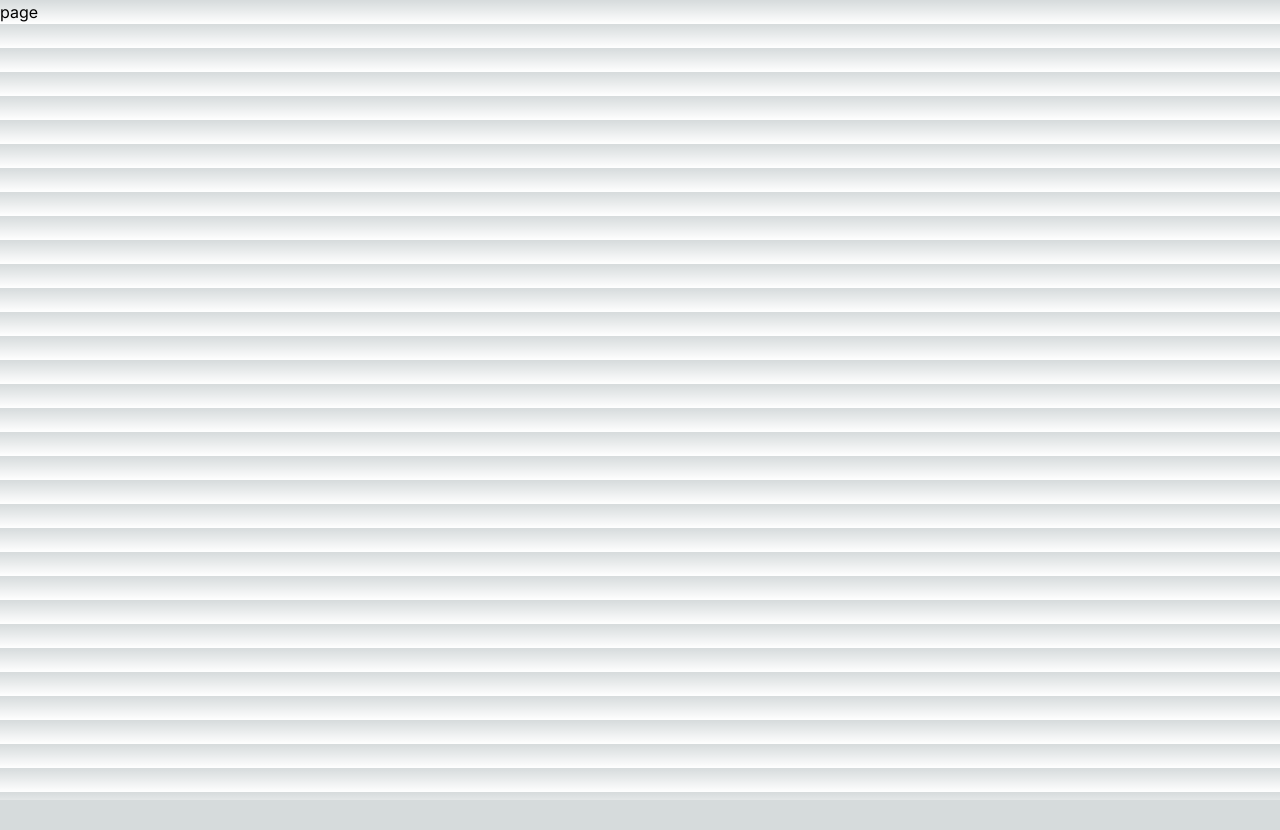
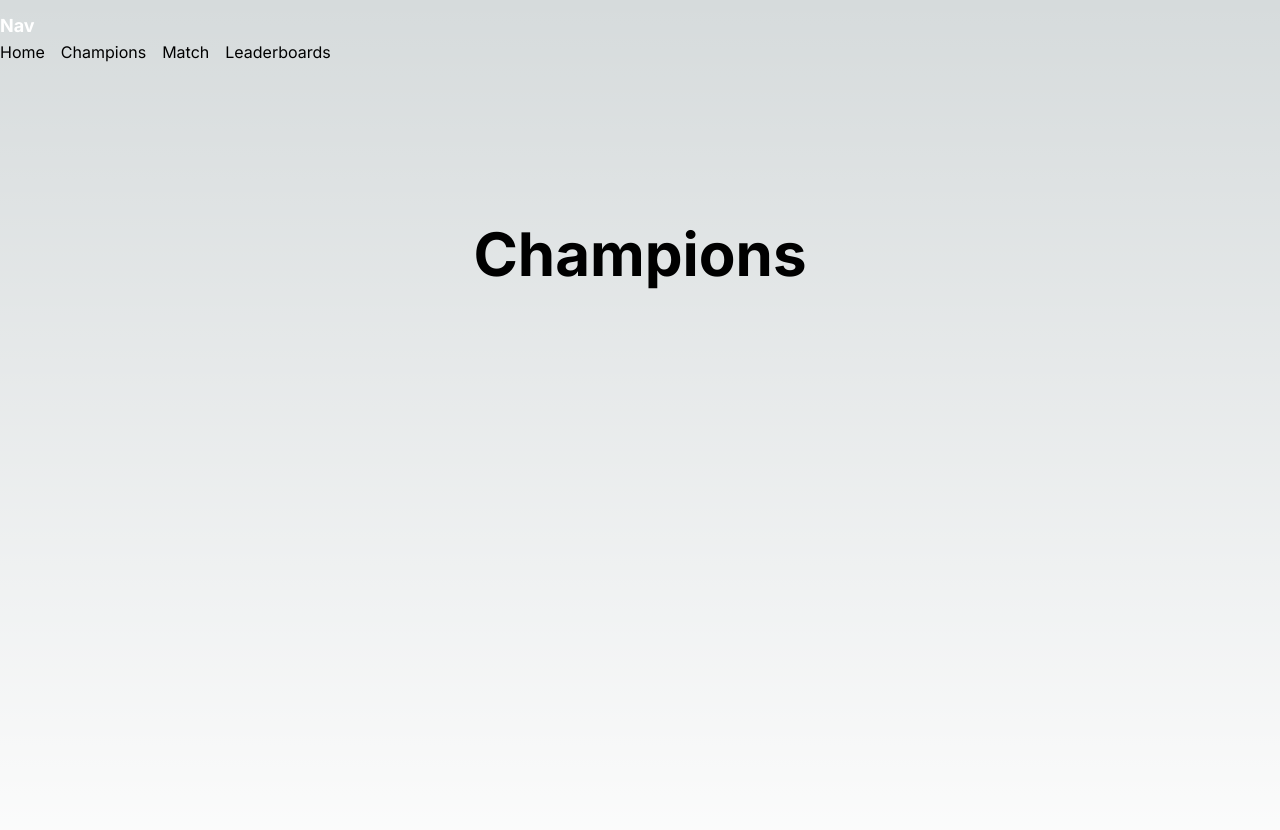
Before and after one commit to Extrieve/league-of-babes-next-app-router, a Next.js app: page /champions in a window 1280 px wide. Shown: the top 830 px of the page. Before the commit the page ends 800 px from the top, so only its background shows below. Built offline with nearby package versions, Linux system fonts and the light colour scheme.

Commit message:
More Setup

```diff
--- a/app/champions/page.tsx
+++ b/app/champions/page.tsx
@@ -1,10 +1,7 @@
-
-function Champions() {
+export default function Champions() {
   return (
-    <div>
-      page
-    </div>
+    <main className="flex min-h-screen flex-col items-center justify-between p-24">
+      <h1 className="text-6xl font-bold">Champions</h1>
+    </main>
   );
 }
-
-export default Champions;
--- a/app/layout.tsx
+++ b/app/layout.tsx
@@ -1,11 +1,12 @@
+import Nav from '@/components/Nav';
 import { Inter } from 'next/font/google';
 import './globals.css';
 
 const inter = Inter({ subsets: ['latin'] });
 
 export const metadata = {
-  title: 'Create Next App',
-  description: 'Generated by create next app',
+  title: 'League of Babes',
+  description: 'League of Babes, find your favorite champion',
 };
 
 export default function RootLayout({
@@ -15,7 +16,10 @@ export default function RootLayout({
 }) {
   return (
     <html lang="en">
-      <body className={inter.className}>{children}</body>
+      <body className={inter.className}>
+        <Nav />
+        {children}
+      </body>
     </html>
   );
 }
--- a/app/leaderboard/page.tsx
+++ b/app/leaderboard/page.tsx
@@ -0,0 +1,7 @@
+export default function Leaderboard() {
+  return (
+    <main className="flex min-h-screen flex-col items-center justify-between p-24">
+      <h1 className="text-6xl font-bold">Leaderboard</h1>
+    </main>
+  );
+}
--- a/app/match/page.tsx
+++ b/app/match/page.tsx
@@ -0,0 +1,7 @@
+export default function Match() {
+  return (
+    <main className="flex min-h-screen flex-col items-center justify-between p-24">
+      <h1 className="text-6xl font-bold">Match</h1>
+    </main>
+  );
+}
--- a/app/page.tsx
+++ b/app/page.tsx
@@ -1,6 +1,7 @@
 export default function Home() {
   return (
     <main className="flex min-h-screen flex-col items-center justify-between p-24">
+      <h1 className="text-6xl font-bold">Welcome to the League of Babes</h1>
     </main>
   );
 }
--- /dev/null
+++ b/components/Nav.tsx
@@ -0,0 +1,15 @@
+import NavItem from "./NavItem";
+
+export default function Nav() {
+  return (
+    <nav className="felx-between w-full mb-16 pt-3">
+      <h1 className="text-white text-lg font-bold">Nav</h1>
+      <ul className="flex space-x-4">
+        <NavItem href="/" linkText="Home" />
+        <NavItem href="/champions" linkText="Champions" />
+        <NavItem href="/match" linkText="Match" />
+        <NavItem href="/leaderboard" linkText="Leaderboards" />
+      </ul>
+    </nav>
+  );
+}
--- /dev/null
+++ b/components/NavItem.tsx
@@ -0,0 +1,18 @@
+import Link from "next/link";
+
+type NavItemProps = {
+  href: string;
+  linkText?: string;
+};
+
+export default function NavItem({href, linkText}: NavItemProps) {
+  return (
+    <li>
+      <Link href={href}>
+        <h3 className="">
+          {linkText ? linkText : href}
+        </h3>
+      </Link>
+    </li>
+  );
+}
```
